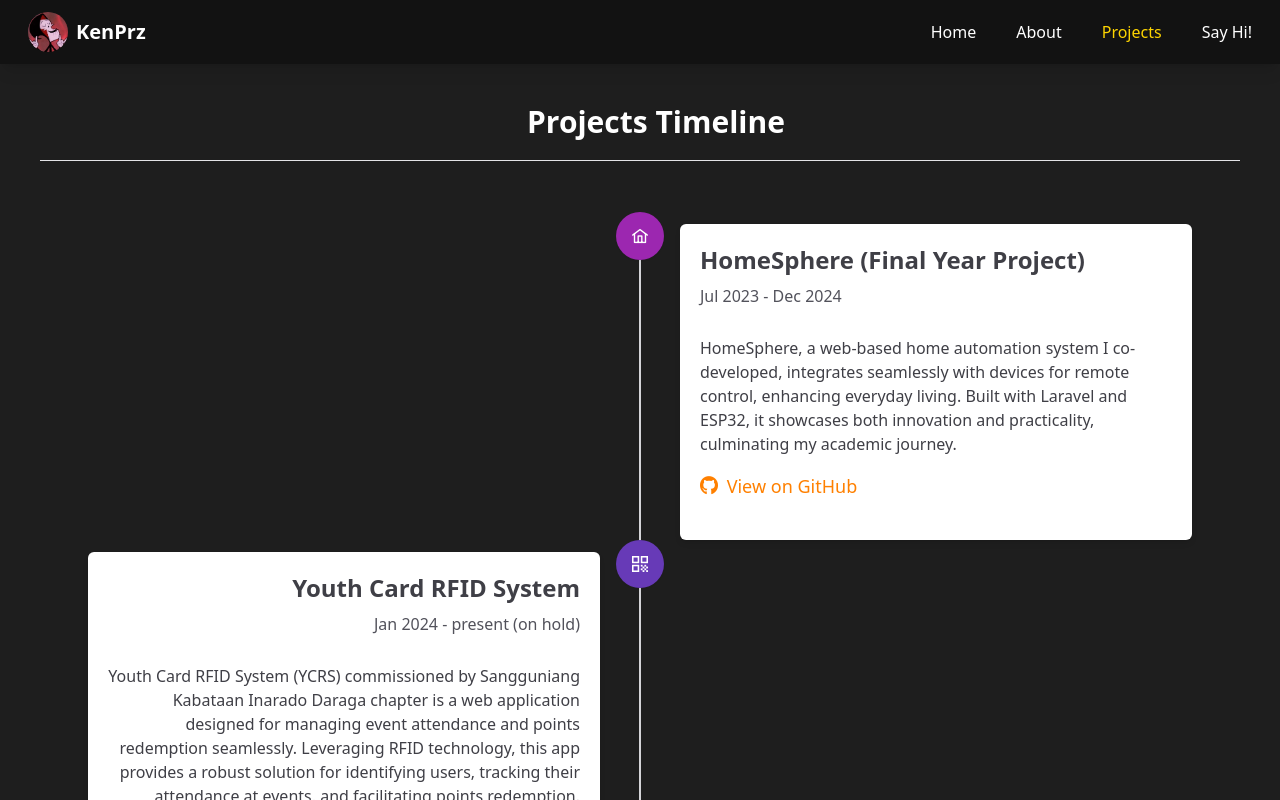
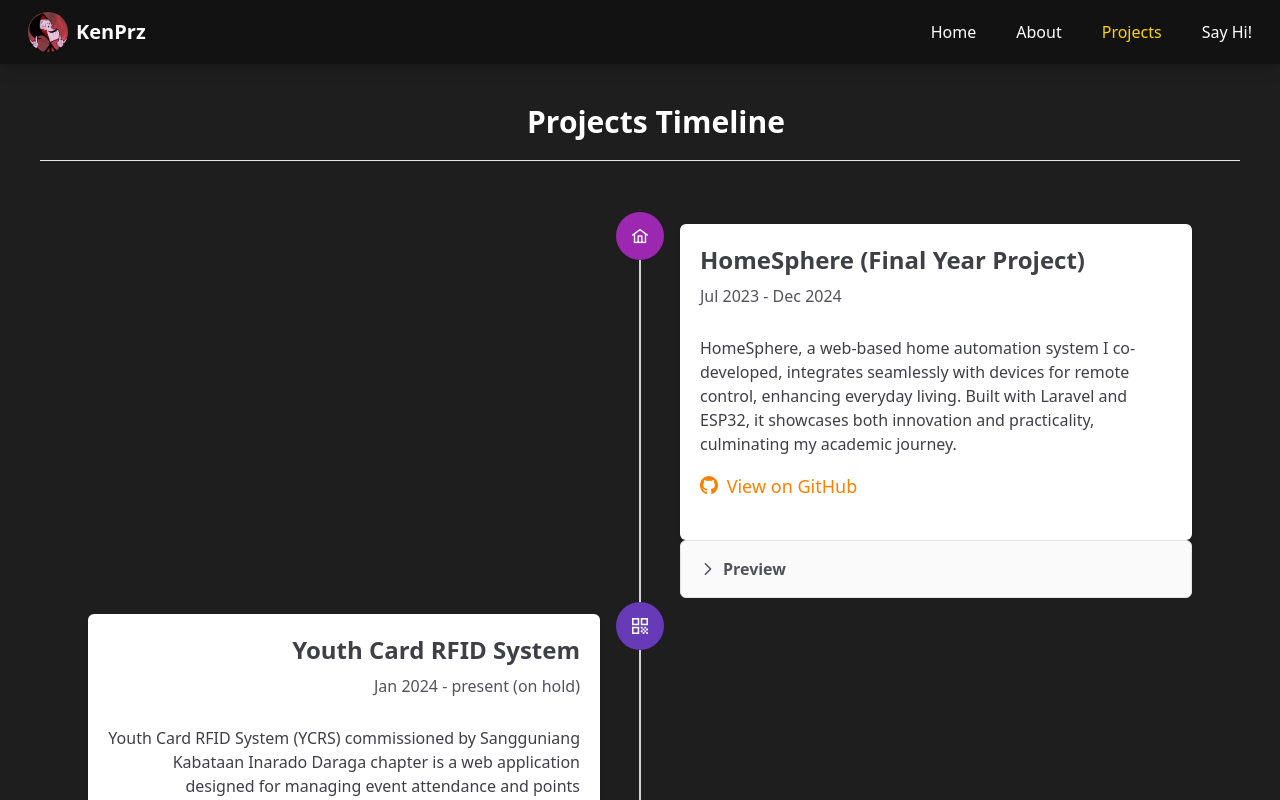
Before and after one commit to KenPrz/portfolio, a Vue app: page /projects in a window 1280 px wide. Shown: the top 800 px of the page. Built offline with nearby package versions, Linux system fonts and the light colour scheme.

Commit message:
chore: Add accordion and galleria components for project previews

```diff
--- a/src/views/Projects.vue
+++ b/src/views/Projects.vue
@@ -3,6 +3,10 @@ import Timeline from 'primevue/timeline';
 import ScrollTop from 'primevue/scrolltop';
 import Divider from 'primevue/divider';
 import Card from 'primevue/card';
+import Accordion from 'primevue/accordion';
+import AccordionTab from 'primevue/accordiontab';
+import Galleria from 'primevue/galleria';
+import Image from 'primevue/image';
 import { ref } from 'vue';
 </script>
 <template>
@@ -39,6 +43,17 @@ import { ref } from 'vue';
                                 </div>
                             </template>
                         </Card>
+                        <Accordion :activeIndex="null">
+                            <AccordionTab header="Preview">
+                                <Galleria :value="slotProps.item.images" :numVisible="5"
+                                    :circular="true" :autoplay="true"
+                                    :showThumbnails="false" :showIndicators="true" :changeItemOnIndicatorHover="false">
+                                    <template #item="slotProps">
+                                        <Image :src="slotProps.item.itemImageSrc" :alt="slotProps.item.alt" width="650" />
+                                    </template>
+                                </Galleria>
+                            </AccordionTab>
+                        </Accordion>
                     </template>
                 </Timeline>
             </div>
@@ -57,7 +72,14 @@ const events = ref([
         description: 'HomeSphere, a web-based home automation system I co-developed, integrates seamlessly with devices for remote control, enhancing everyday living. Built with Laravel and ESP32, it showcases both innovation and practicality, culminating my academic journey.',
         link: 'https://github.com/KenPrz/HomeSphere_2',
         linkIcon: 'pi pi-github',
-        pathTitle: 'View on GitHub'
+        pathTitle: 'View on GitHub',
+        images: [
+            { itemImageSrc: 'https://i.ibb.co/mBNFR1J/homesphere1.png', alt: 'HomeSphere 1' },
+            { itemImageSrc: 'https://i.ibb.co/yynS1Cn/homesphere2.png', alt: 'HomeSphere 2' },
+            { itemImageSrc: 'https://i.ibb.co/LQTHkYR/homesphere3.png', alt: 'HomeSphere 3' },
+            { itemImageSrc: 'https://i.ibb.co/r3cByQF/homesphere4.png', alt: 'HomeSphere 4' },
+            { itemImageSrc: 'https://i.ibb.co/3Fs27H5/homesphere5.png', alt: 'HomeSphere 5' }
+        ],
     },
     {
         name: 'Youth Card RFID System',
@@ -67,7 +89,13 @@ const events = ref([
         description: 'Youth Card RFID System (YCRS) commissioned by Sangguniang Kabataan Inarado Daraga chapter is a  web application designed for managing event attendance and points redemption seamlessly. Leveraging RFID technology, this app provides a robust solution for identifying users, tracking their attendance at events, and facilitating points redemption.',
         link: 'https://github.com',
         linkIcon: 'pi pi-github',
-        pathTitle: 'Repository is private'
+        pathTitle: 'Repository is private',
+        images: [
+            { itemImageSrc: 'https://i.ibb.co/fXtD54Z/YCRS1.png', alt: 'YCRS 3' },
+            { itemImageSrc: 'https://i.ibb.co/w7StPMY/YCRS2.png', alt: 'YCRS 4' },
+            { itemImageSrc: 'https://i.ibb.co/vDm9nYp/YCRS3.png', alt: 'YCRS 1' },
+            { itemImageSrc: 'https://i.ibb.co/19C5Dg3/YCRS4.png', alt: 'YCRS 2' },
+        ],
     },
     {
         name: 'Arduino Greenhouse Monitoring System',
@@ -77,7 +105,12 @@ const events = ref([
         description: 'Commissioned by Bicol University College of Agriculture and Fisheries (BUCAF) students, the AGMS greenhouse monitoring system utilizes Arduino and a network of sensors. It tracks temperature, humidity, and soil moisture, logging data for analysis. The system can also automate irrigation through pumps and solenoids.',
         link: 'https://github.com/0roc4n/BUCAF_Project',
         linkIcon: 'pi pi-github',
-        pathTitle: 'View on GitHub'
+        pathTitle: 'View on GitHub',
+        images: [
+            { itemImageSrc: 'https://i.ibb.co/SnMg5gs/AGMS1.jpg', alt: 'AGMS 1' },
+            { itemImageSrc: 'https://i.ibb.co/cwB1kJM/AGMS2.jpg', alt: 'AGMS 2' },
+            { itemImageSrc: 'https://i.ibb.co/GP8c91H/AGMS3.jpg', alt: 'AGMS 3' },
+        ],
     },
     {
         name: 'GradMaster',
@@ -87,7 +120,10 @@ const events = ref([
         description: 'GradMaster is a web-based thesis management system designed to streamline the process of managing student theses for professors. This application provides a centralized platform for professors to efficiently supervise, track progress, and evaluate theses of their students.',
         link:'https://github.com/KenPrz/gradmaster',
         linkIcon: 'pi pi-github',
-        pathTitle: 'View on GitHub'
+        pathTitle: 'View on GitHub',
+        images: [
+            { itemImageSrc: 'https://placehold.co/600x400?text=NO+PREVIEW+AVAILABLE', alt: 'GradMaster 1' },
+        ]
     },
     {
         name: 'iBUCSM (Internship Project)',
@@ -97,7 +133,18 @@ const events = ref([
         description: 'This system is designed to streamline Bicol University\'s compliance with the Anti-Red Tape Act (ARTA) by allowing staff to monitor service ratings across different university offices. The system simplifies the experience for both service providers and users, requiring just a few taps to provide valuable input.',
         link:'https://survey.bicol-u.edu.ph/',
         linkIcon: 'pi pi-external-link',
-        pathTitle: 'Visit iBUCSM Survey Site'
+        pathTitle: 'Visit iBUCSM Survey Site',
+        images:[
+            { itemImageSrc: 'https://i.ibb.co/chPjKgm/i-BUCSM0-png.png', alt: 'BUCSM0' },
+            { itemImageSrc: 'https://i.ibb.co/wdLn67z/iBUCSM1.png', alt: 'BUCSM1' },
+            { itemImageSrc: 'https://i.ibb.co/nmzjZH1/i-BUCSM2-png.png', alt: 'BUCSM2' },
+            { itemImageSrc: 'https://i.ibb.co/5Lrr9kL/i-BUCSM3-png.png', alt: 'BUCSM3' },
+            { itemImageSrc: 'https://i.ibb.co/pZ70VXg/i-BUCSM4-png.png', alt: 'BUCSM4' },
+            { itemImageSrc: 'https://i.ibb.co/jZZwhvP/i-BUCSM5-png.png', alt: 'BUCSM5' },
+            { itemImageSrc: 'https://i.ibb.co/1b8vkKH/i-BUCSM6-png.png', alt: 'BUCSM6' },
+            { itemImageSrc: 'https://i.ibb.co/WVrRkN8/i-BUCSM7-png.png', alt: 'BUCSM7' },
+
+        ]
     },
 ]);
 </script>
```
Also changed, not shown: src/assets/homesphere.png (deleted).
